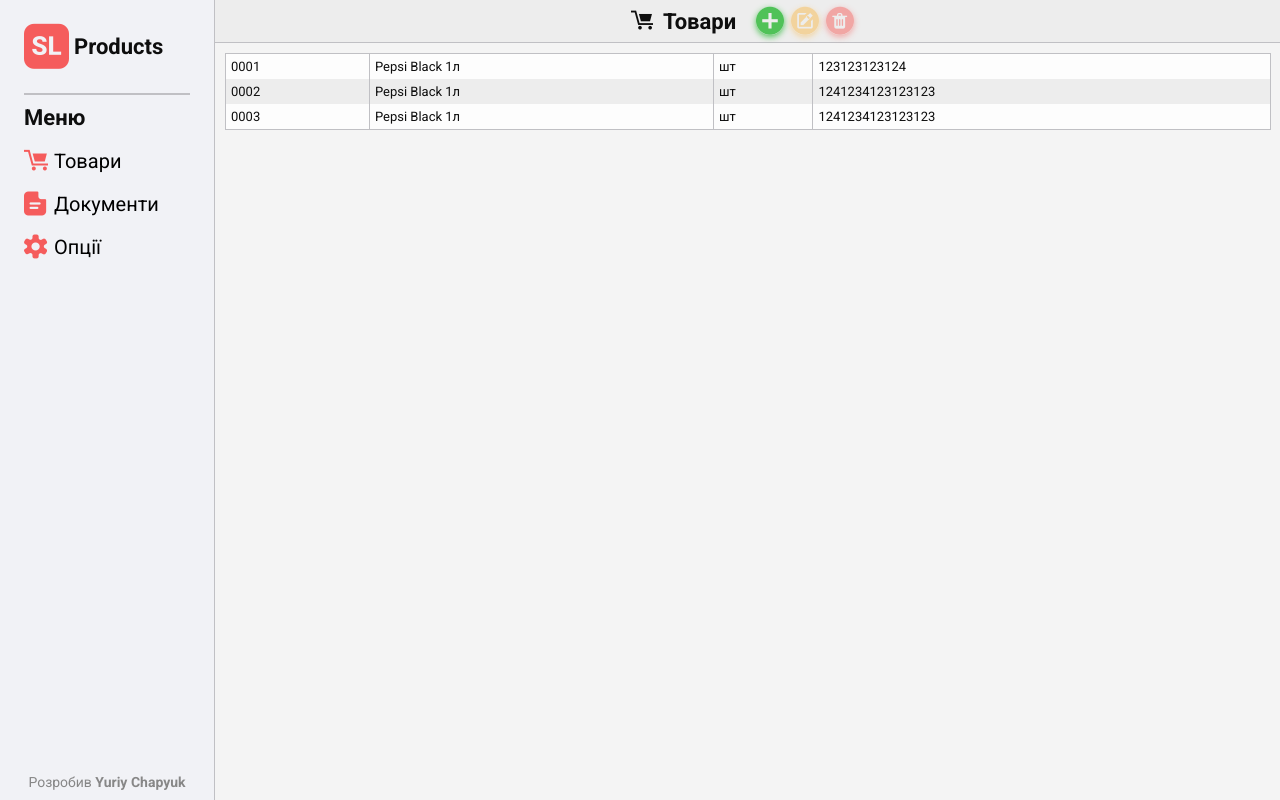
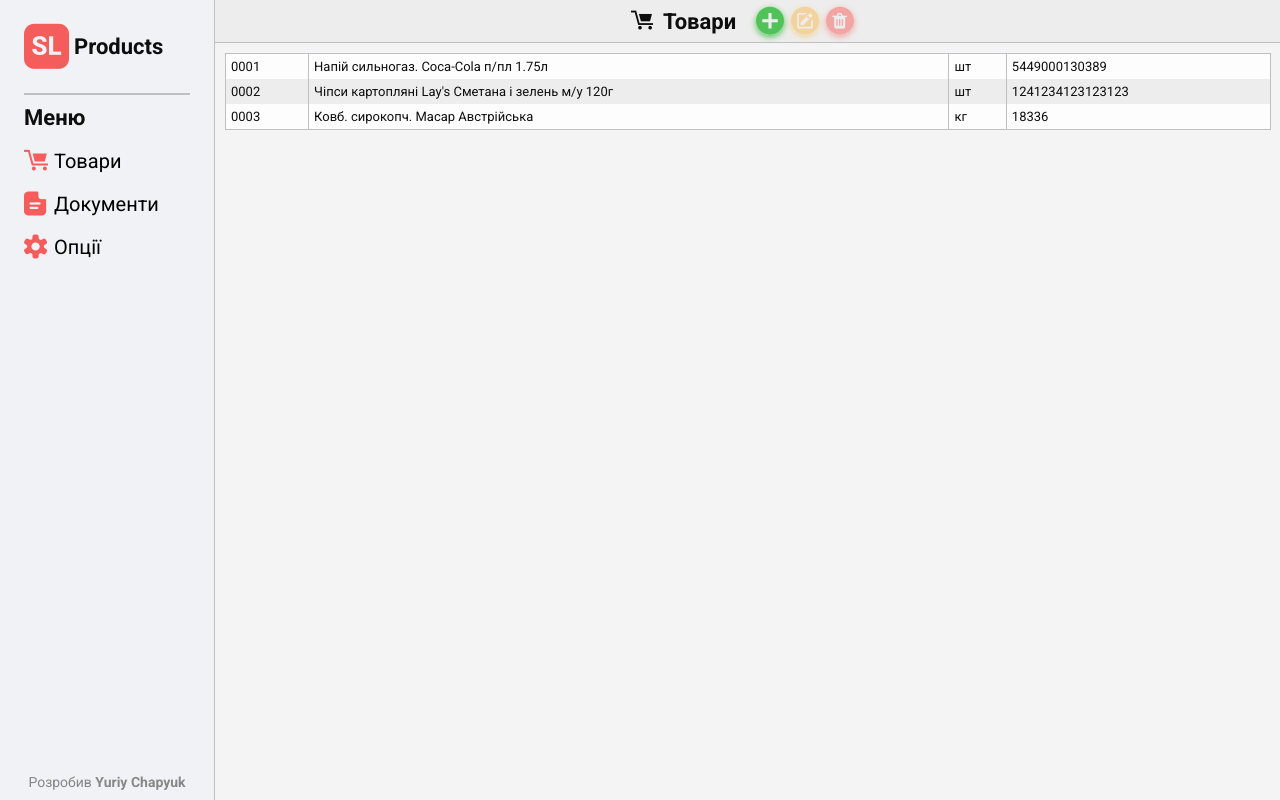
Before and after one commit to yuri-cyo/Simple-List-Products, a Vue app: page /#/prod in a window 1280 px wide. Built offline with nearby package versions, Linux system fonts and the light colour scheme.

Commit message:
change test products

```diff
--- a/src/store.js
+++ b/src/store.js
@@ -17,21 +17,21 @@
         products: [
             {
             code: '0001',
-            name: 'Pepsi Black 1л',
+            name: 'Напій сильногаз. Coca-Cola п/пл 1.75л',
             units: 'шт',
-            barcode: '123123123124',
+            barcode: '5449000130389',
             },
             {
             code: '0002',
-            name: 'Pepsi Black 1л',
+            name: "Чіпси картопляні Lay's Сметана і зелень м/у 120г",
             units: 'шт',
             barcode: '1241234123123123'
             },
             {
             code: '0003',
-            name: 'Pepsi Black 1л',
-            units: 'шт',
-            barcode: '1241234123123123'
+            name: 'Ковб. сирокопч. Масар Австрійська',
+            units: 'кг',
+            barcode: '18336'
             },
         ],
         selectedProductIdx: null,
```
